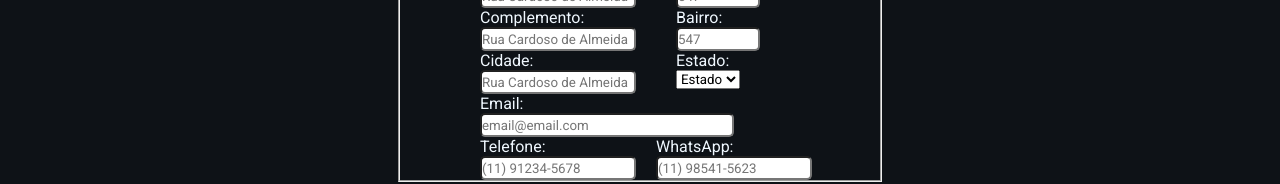
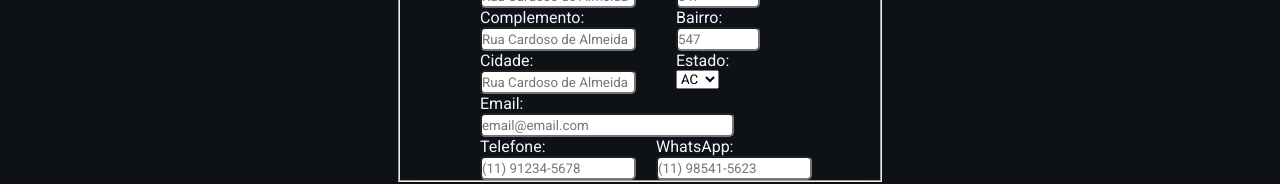
Before and after one commit to rafaelftourinho/projeto_saude_mental, a React (Vite) app in the folder frontend/: page /register in a window 1280 px wide. Shown: the part 318-502 px from the top of the page. Built offline with nearby package versions, Linux system fonts and the light colour scheme.

Commit message:
form ajustment and css

```diff
--- a/frontend/src/Pages/Register.jsx
+++ b/frontend/src/Pages/Register.jsx
@@ -3,7 +3,8 @@ import { useNavigate } from 'react-router-dom';
 import InfoFetch from '../axios/config';
 import './Register.css';
 
-const arr = ['Cidade', 'Estado', 'Endereco', 'Telefone', 'Contatos', 'Preco'];
+const estados = ['AC', 'AL', 'AP', 'AM', 'BA', 'CE', 'DF', 'ES', 'GO', 'MA', 'MT', 'MS',
+  'MG', 'PA', 'PB', 'PR', 'PE', 'PI', 'RJ', 'RN', 'RS', 'RO', 'RR', 'SC', 'SP', 'SE', 'TO'];
 
 function Register() {
   const [infos, setInfos] = useState({});
@@ -67,9 +68,11 @@ function Register() {
                 Nome do(a) profissional ou Clínica
                 <input
                   type="text"
+                  name="nome"
                   className="form-control"
                   id="input_name"
                   placeholder="Nome do(a) profissional ou Clínica"
+                  onChange={handleChange}
                 />
               </label>
             </div>
@@ -80,9 +83,11 @@ function Register() {
                 Valor:
                 <input
                   type="text"
+                  name="preco"
                   className="form-control"
                   id="input_price"
                   placeholder="100,00"
+                  onChange={handleChange}
                 />
               </label>
             </div>
@@ -90,9 +95,11 @@ function Register() {
               CEP:
               <input
                 type="text"
+                name="cep"
                 className="form-control"
                 id="input_cep"
                 placeholder="05012-000"
+                onChange={handleChange}
               />
             </label>
           </div>
@@ -102,9 +109,11 @@ function Register() {
                 Rua:
                 <input
                   type="text"
+                  name="rua"
                   className="form-control"
                   id="input_street"
                   placeholder="Rua Cardoso de Almeida"
+                  onChange={handleChange}
                 />
               </label>
             </div>
@@ -112,9 +121,11 @@ function Register() {
               Número:
               <input
                 type="text"
+                name="numero"
                 className="form-control"
                 id="input_cep"
                 placeholder="547"
+                onChange={handleChange}
               />
             </label>
           </div>
@@ -124,9 +135,11 @@ function Register() {
                 Complemento:
                 <input
                   type="text"
+                  name="complemento"
                   className="form-control"
                   id="input_street"
                   placeholder="Rua Cardoso de Almeida"
+                  onChange={handleChange}
                 />
               </label>
             </div>
@@ -134,9 +147,11 @@ function Register() {
               Bairro:
               <input
                 type="text"
+                name="bairro"
                 className="form-control"
                 id="input_cep"
                 placeholder="547"
+                onChange={handleChange}
               />
             </label>
           </div>
@@ -146,16 +161,30 @@ function Register() {
                 Cidade:
                 <input
                   type="text"
+                  name="cidade"
                   className="form-control"
                   id="input_street"
                   placeholder="Rua Cardoso de Almeida"
+                  onChange={handleChange}
                 />
               </label>
             </div>
             <label id="label_estado" htmlFor="input_cep">
               Estado:
-              <select>
-                <option value="estado">Estado</option>
+              <select
+                name="estado"
+                onChange={handleChange}
+              >
+                {
+                  estados.map((item) => (
+                    <option
+                      value={item}
+                      key={item}
+                    >
+                      {item}
+                    </option>
+                  ))
+                }
               </select>
             </label>
           </div>
@@ -164,9 +193,11 @@ function Register() {
               Email:
               <input
                 type="text"
+                name="email"
                 className="form-control"
                 id="input_name"
                 placeholder="email@email.com"
+                onChange={handleChange}
               />
             </label>
           </div>
@@ -176,9 +207,11 @@ function Register() {
                 Telefone:
                 <input
                   type="text"
+                  name="telefone"
                   className="form-control"
                   id="input_tel"
                   placeholder="(11) 91234-5678"
+                  onChange={handleChange}
                 />
               </label>
             </div>
@@ -186,9 +219,11 @@ function Register() {
               WhatsApp:
               <input
                 type="text"
+                name="whatsapp"
                 className="form-control"
                 id="input_whats"
                 placeholder="(11) 98541-5623"
+                onChange={handleChange}
               />
             </label>
           </div>
```
